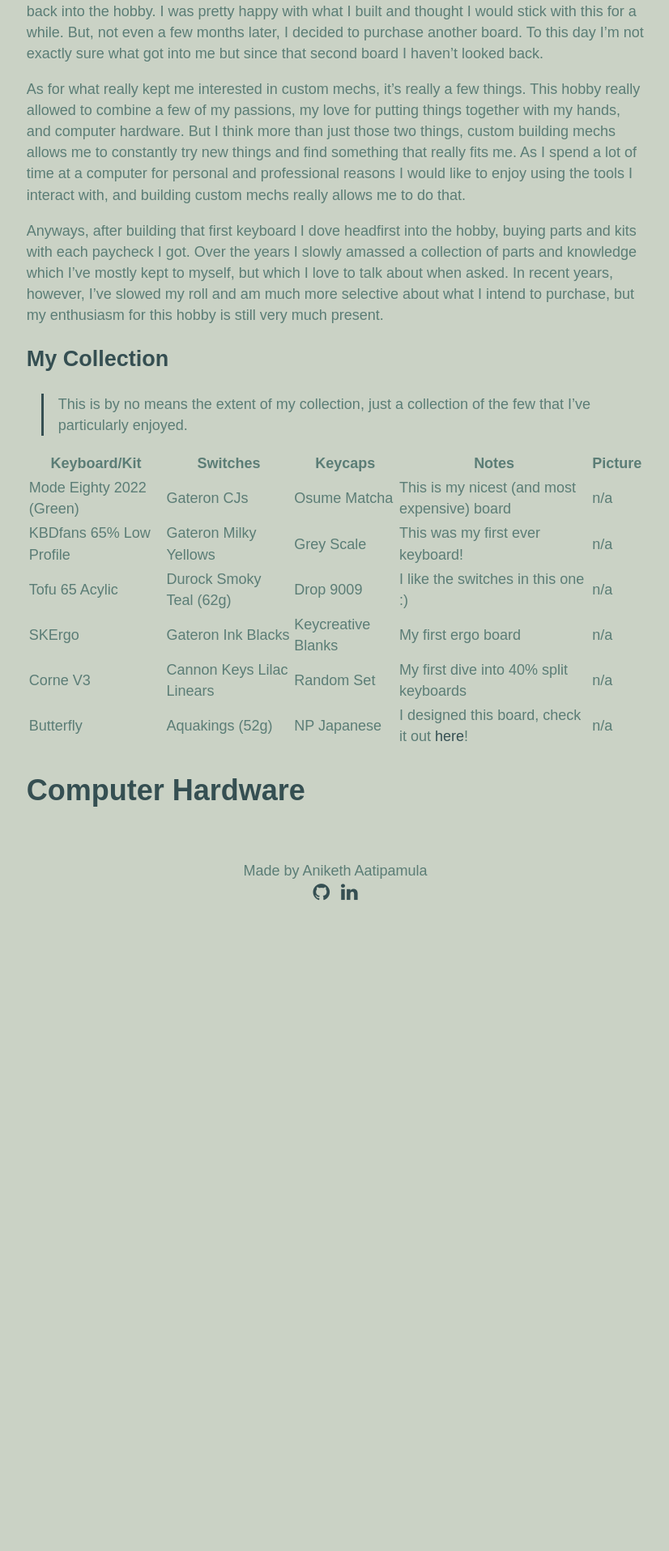
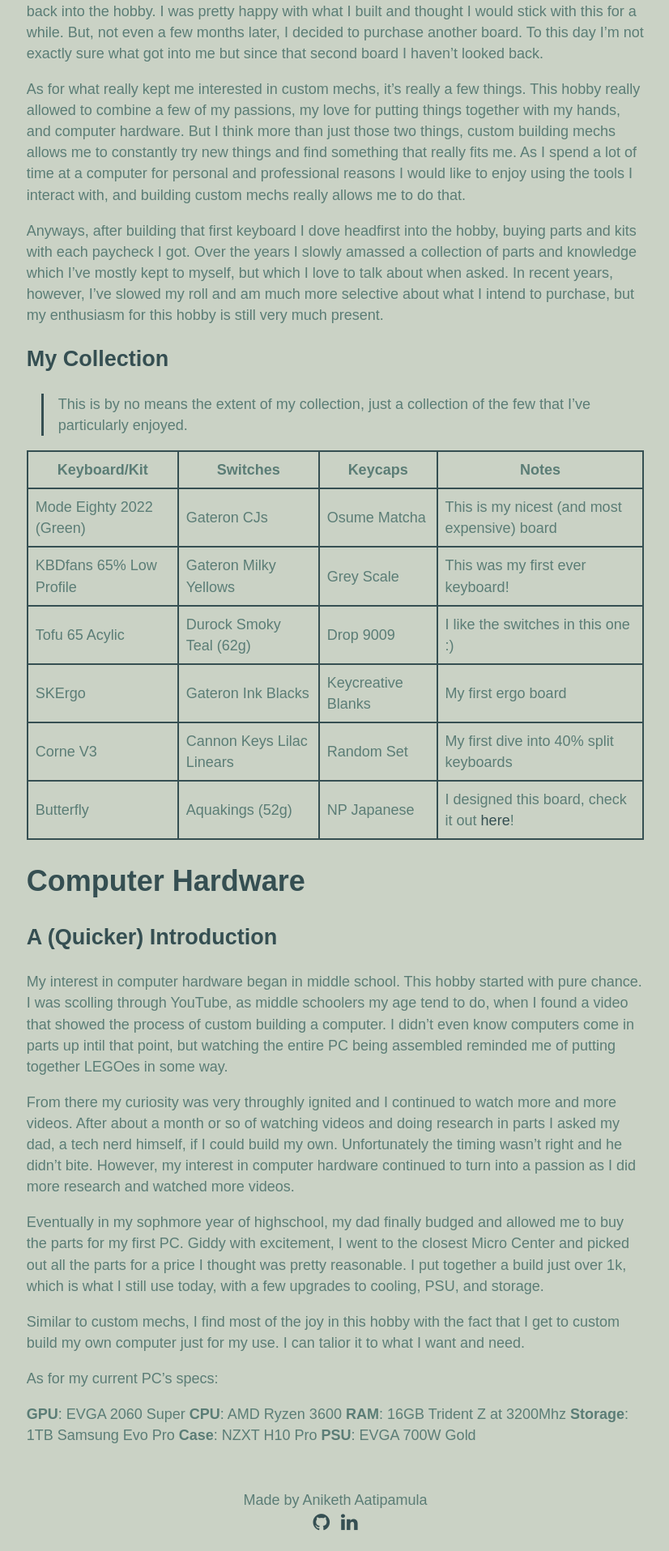
Before and after one commit to aaatipamula/aaatipamula.github.io, a Jekyll site: the page built from interests/computers.md, in a window 1280 px wide. Shown: the part 677-2592 px from the top of the page at 81% size, without its empty margins (226-1052 px from the left). Built offline with Jekyll 4.4.1, drawn with Linux system fonts in a browser that asks for light colours; before the commit the page ends 1814 px from its top, so only the background shows below that.

Commit message:
updated css and added some stuff

```diff
--- a/_sass/main.scss
+++ b/_sass/main.scss
@@ -61,6 +61,16 @@
   background-color: $primaryhl;
 }
 
+table, th, td {
+  border: 2px solid;
+  border-color: $accent;
+  border-collapse: collapse;
+}
+
+th, td {
+  padding: .5rem;
+}
+
 #logo-background {
   stroke: $primaryhl;
   fill: $primary;
--- a/interests/computers.md
+++ b/interests/computers.md
@@ -23,13 +23,70 @@
 
 > This is by no means the extent of my collection, just a collection of the few that I've particularly enjoyed.
 
-| Keyboard/Kit | Switches | Keycaps | Notes | Picture |
-| --- | --- | --- | --- | --- |
-| Mode Eighty 2022 (Green) | Gateron CJs | Osume Matcha | This is my nicest (and most expensive) board | n/a |
-| KBDfans 65% Low Profile | Gateron Milky Yellows | Grey Scale | This was my first ever keyboard! | n/a |
-| Tofu 65 Acylic | Durock Smoky Teal (62g) | Drop 9009 | I like the switches in this one :) | n/a |
-| SKErgo | Gateron Ink Blacks | Keycreative Blanks | My first ergo board | n/a |
-| Corne V3 | Cannon Keys Lilac Linears | Random Set | My first dive into 40% split keyboards | n/a |
-| Butterfly | Aquakings (52g) | NP Japanese | I designed this board, check it out [here](https://github.com/aaatipamula/butterfly)! | n/a |
+<div style="overflow-x: auto;">
+  <table>
+    <tr>
+      <th>Keyboard/Kit</th>
+      <th>Switches</th>
+      <th>Keycaps</th>
+      <th>Notes</th>
+    </tr>
+    <tr>
+      <td>Mode Eighty 2022 (Green)</td>
+      <td>Gateron CJs</td>
+      <td>Osume Matcha</td>
+      <td>This is my nicest (and most expensive) board</td>
+    </tr>
+    <tr>
+      <td>KBDfans 65% Low Profile</td>
+      <td>Gateron Milky Yellows</td>
+      <td>Grey Scale</td>
+      <td>This was my first ever keyboard!</td>
+    </tr>
+    <tr>
+      <td>Tofu 65 Acylic</td>
+      <td>Durock Smoky Teal (62g)</td>
+      <td>Drop 9009</td>
+      <td>I like the switches in this one :)</td>
+    </tr>
+    <tr>
+      <td>SKErgo</td>
+      <td>Gateron Ink Blacks</td>
+      <td>Keycreative Blanks</td>
+      <td>My first ergo board</td>
+    </tr>
+    <tr>
+      <td>Corne V3</td>
+      <td>Cannon Keys Lilac Linears</td>
+      <td>Random Set</td>
+      <td>My first dive into 40% split keyboards</td>
+    </tr>
+    <tr>
+      <td>Butterfly</td>
+      <td>Aquakings (52g)</td>
+      <td>NP Japanese</td>
+      <td>I designed this board, check it out <a href="https://github.com/aaatipamula/butterfly">here</a>!</td>
+    </tr>
+  </table>
+</div>
 
 # Computer Hardware
+
+## A (Quicker) Introduction
+
+My interest in computer hardware began in middle school. This hobby started with pure chance. I was scolling through YouTube, as middle schoolers my age tend to do, when I found a video that showed the process of custom building a computer. I didn't even know computers come in parts up intil that point, but watching the entire PC being assembled reminded me of putting together LEGOes in some way.
+
+From there my curiosity was very throughly ignited and I continued to watch more and more videos. After about a month or so of watching videos and doing research in parts I asked my dad, a tech nerd himself, if I could build my own. Unfortunately the timing wasn't right and he didn't bite. However, my interest in computer hardware continued to turn into a passion as I did more research and watched more videos.
+
+Eventually in my sophmore year of highschool, my dad finally budged and allowed me to buy the parts for my first PC. Giddy with excitement, I went to the closest Micro Center and picked out all the parts for a price I thought was pretty reasonable. I put together a build just over 1k, which is what I still use today, with a few upgrades to cooling, PSU, and storage.
+
+Similar to custom mechs, I find most of the joy in this hobby with the fact that I get to custom build my own computer just for my use. I can talior it to what I want and need.
+
+As for my current PC's specs:
+
+**GPU**: EVGA 2060 Super
+**CPU**: AMD Ryzen 3600
+**RAM**: 16GB Trident Z at 3200Mhz
+**Storage**: 1TB Samsung Evo Pro
+**Case**: NZXT H10 Pro
+**PSU**: EVGA 700W Gold
```
Also changed, not shown: projects/index.md (added, +4 -0 lines).
